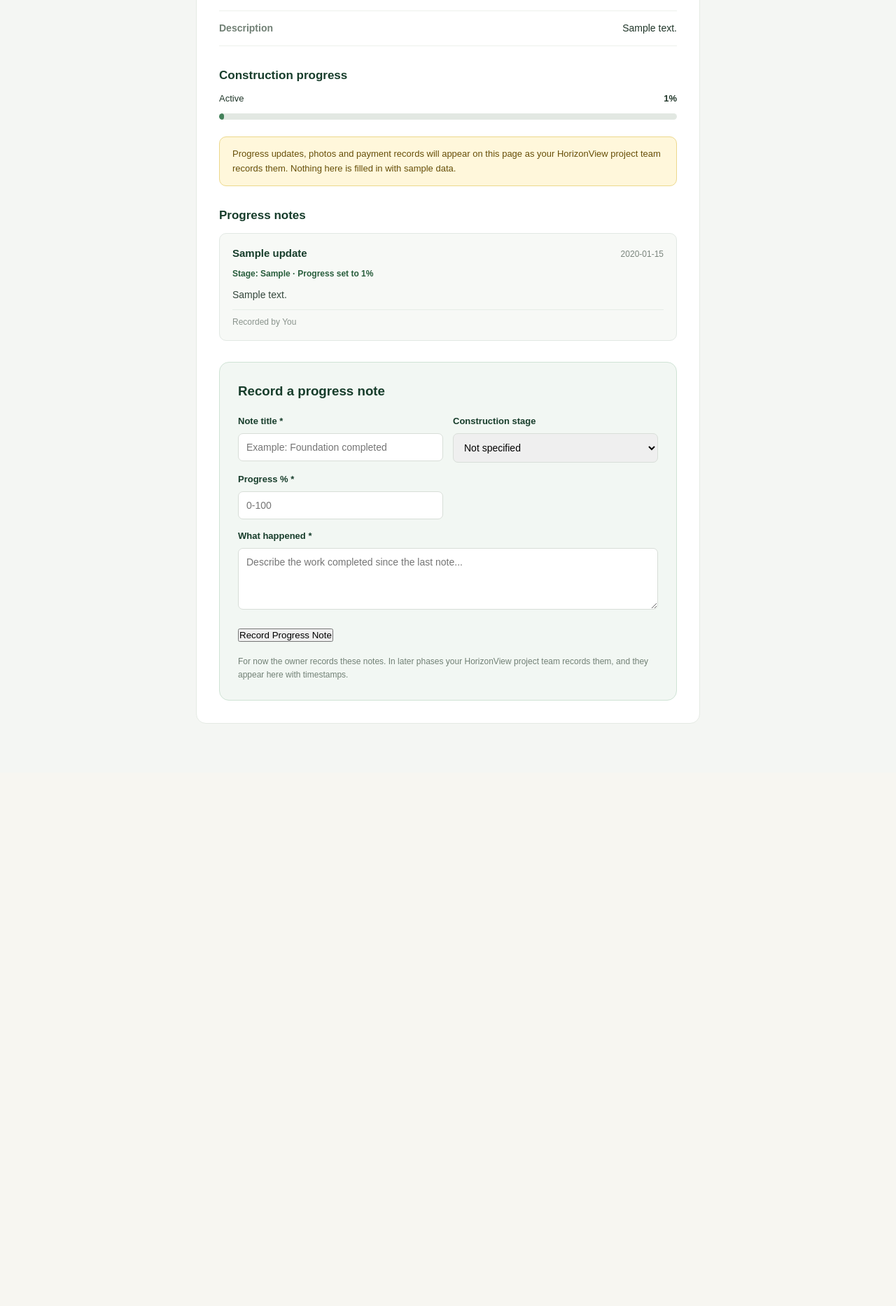
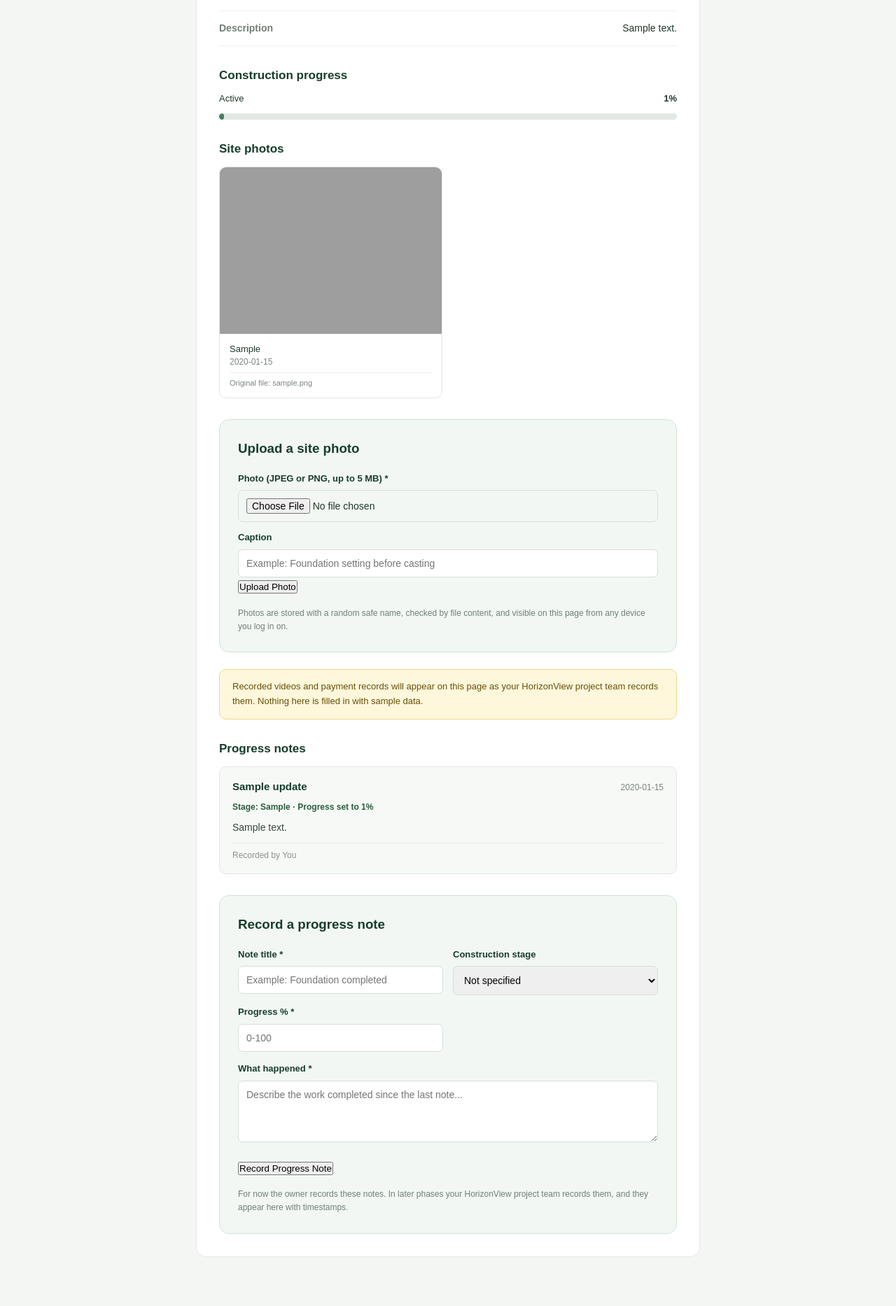
Before and after one commit to codersdream1-blip/Horizonview, a FastAPI app: page /projects/1 in a window 1280 px wide. Shown: the part 600-2466 px from the top of the page at 70% size. Before the commit the page ends 1634 px from the top, so only its background shows below. Run offline with FastAPI, Linux system fonts and the light colour scheme; the visitor is signed in with stand-in values (Sample User, id 1); tables that the repository leaves empty hold one stand-in row (values such as "Sample post"); grey boxes are pictures that could not be loaded.

Commit message:
Add owner-only site photo uploads with content checking
- project_photos table; files stored on disk under gitignored uploads/
- POST /api/projects/{id}/photos (multipart), owner-only, 5 MB cap
- File type detected by magic bytes, never the browser's declared type
- Random safe filenames; original names never touch the filesystem
- GET /api/photos/{id} serves uploads to the owner only (anon 401, other 404)
- Detail page: photo grid with captions/dates plus an upload form
- 42 passing tests

```diff
--- a/db.py
+++ b/db.py
@@ -49,6 +49,19 @@ CREATE TABLE IF NOT EXISTS project_updates (
     body TEXT NOT NULL,
     stage TEXT,
     progress_percent INTEGER NOT NULL DEFAULT 0,
+    created_at TEXT NOT NULL
+);
+
+-- Uploaded site photos. Files themselves live on disk under
+-- uploads/ (never commit binary media or the temp webroot).
+CREATE TABLE IF NOT EXISTS project_photos (
+    id INTEGER PRIMARY KEY AUTOINCREMENT,
+    project_id INTEGER NOT NULL REFERENCES projects(id),
+    uploader_id INTEGER NOT NULL REFERENCES users(id),
+    original_filename TEXT NOT NULL,
+    stored_path TEXT NOT NULL,
+    extension TEXT NOT NULL,
+    caption TEXT,
     created_at TEXT NOT NULL
 );
 """
@@ -165,3 +178,41 @@ def get_updates_for_project(project_id: int) -> list[dict]:
             (project_id,),
         ).fetchall()
         return [dict(row) for row in rows]
+
+
+def create_photo(
+    project_id: int,
+    uploader_id: int,
+    original_filename: str,
+    stored_path: str,
+    extension: str,
+    caption: str | None,
+) -> int:
+    now = datetime.now(timezone.utc).isoformat()
+    with get_connection() as conn:
+        cursor = conn.execute(
+            "INSERT INTO project_photos (project_id, uploader_id, "
+            "original_filename, stored_path, extension, caption, created_at) "
+            "VALUES (?, ?, ?, ?, ?, ?, ?)",
+            (project_id, uploader_id, original_filename, stored_path,
+             extension, caption, now),
+        )
+        return cursor.lastrowid
+
+
+def get_photos_for_project(project_id: int) -> list[dict]:
+    with get_connection() as conn:
+        rows = conn.execute(
+            "SELECT * FROM project_photos WHERE project_id = ? "
+            "ORDER BY created_at DESC, id DESC",
+            (project_id,),
+        ).fetchall()
+        return [dict(row) for row in rows]
+
+
+def get_photo_by_id(photo_id: int) -> dict | None:
+    with get_connection() as conn:
+        row = conn.execute(
+            "SELECT * FROM project_photos WHERE id = ?", (photo_id,)
+        ).fetchone()
+        return dict(row) if row else None
--- a/main.py
+++ b/main.py
@@ -161,10 +161,20 @@ def project_detail(project_id: int, request: Request):
         for u in db.get_updates_for_project(project_id)
     ]
 
+    photos = [
+        projects.display_photo(p)
+        for p in db.get_photos_for_project(project_id)
+    ]
+
     return templates.TemplateResponse(
         request=request,
         name="project_detail.html",
-        context={"project": shown, "updates": updates, "stages": projects.STAGES},
+        context={
+            "project": shown,
+            "updates": updates,
+            "photos": photos,
+            "stages": projects.STAGES,
+        },
     )
 
 
--- a/templates/project_detail.html
+++ b/templates/project_detail.html
@@ -238,8 +238,56 @@
             line-height: 1.6;
         }
 
+        .photo-grid {
+            display: grid;
+            grid-template-columns: repeat(2, minmax(0, 1fr));
+            gap: 16px;
+            margin-top: 12px;
+        }
+
+        .photo-card {
+            background: white;
+            border: 1px solid #e2e8e3;
+            border-radius: 10px;
+            overflow: hidden;
+            margin: 0;
+        }
+
+        .photo-card img {
+            width: 100%;
+            aspect-ratio: 4 / 3;
+            object-fit: cover;
+            display: block;
+            background: #e7eee8;
+        }
+
+        .photo-card figcaption {
+            padding: 12px 14px;
+            font-size: 13px;
+            color: #203629;
+            line-height: 1.5;
+        }
+
+        .photo-card figcaption span {
+            display: block;
+            color: #7b867e;
+            font-size: 12px;
+        }
+
+        .photo-card .photo-meta {
+            border-top: 1px solid #edf0ec;
+            margin-top: 6px;
+            padding-top: 6px;
+            word-break: break-all;
+            font-size: 11px;
+        }
+
         @media (max-width: 620px) {
             .add-update-box .grid-2 {
+                grid-template-columns: 1fr;
+            }
+
+            .photo-grid {
                 grid-template-columns: 1fr;
             }
 
@@ -318,9 +366,52 @@
                 </div>
             </div>
 
+            <h2 class="progress-heading">Site photos</h2>
+
+            {% if photos %}
+            <section class="photo-grid">
+                {% for p in photos %}
+                <figure class="photo-card">
+                    <img src="{{ p.api_url }}" alt="{{ p.caption or 'Site photo' }}" loading="lazy">
+                    <figcaption>
+                        {{ p.caption or "Site photo" }}
+                        <span>{{ p.created_display }}</span>
+                        <span class="photo-meta">Original file: {{ p.original_filename }}</span>
+                    </figcaption>
+                </figure>
+                {% endfor %}
+            </section>
+            {% else %}
+            <p class="update-empty">No site photos yet.</p>
+            {% endif %}
+
+            <section class="add-update-box">
+                <h3>Upload a site photo</h3>
+
+                <form id="photoUploadForm">
+                    <label for="photoFile">Photo (JPEG or PNG, up to 5 MB) *</label>
+                    <input type="file" id="photoFile"
+                           accept="image/jpeg,image/png"
+                           required>
+
+                    <label for="photoCaption" style="margin-top: 12px;">Caption</label>
+                    <input type="text" id="photoCaption" maxlength="200"
+                           placeholder="Example: Foundation setting before casting">
+
+                    <button type="submit" class="project-submit">Upload Photo</button>
+                    <p id="photoMessage" class="form-msg" role="status" aria-live="polite"></p>
+                </form>
+
+                <p class="note-explain">
+                    Photos are stored with a random safe name, checked by
+                    file content, and visible on this page from any device
+                    you log in on.
+                </p>
+            </section>
+
             <div class="pending-note">
-                Progress updates, photos and payment records will appear
-                on this page as your HorizonView project team records them.
+                Recorded videos and payment records will appear on this
+                page as your HorizonView project team records them.
                 Nothing here is filled in with sample data.
             </div>
 
@@ -450,6 +541,64 @@
                 updateButton.disabled = false;
             }
         });
+
+        const photoForm = document.getElementById("photoUploadForm");
+        const photoMessage = document.getElementById("photoMessage");
+        const photoButton = photoForm.querySelector("button[type=submit]");
+
+        photoForm.addEventListener("submit", async function (event) {
+            event.preventDefault();
+
+            const fileInput = document.getElementById("photoFile");
+            if (!fileInput.files || fileInput.files.length === 0) {
+                photoMessage.textContent = "Choose a photo file first.";
+                return;
+            }
+            if (fileInput.files[0].size > 5 * 1024 * 1024) {
+                photoMessage.textContent =
+                    "That file is larger than 5 MB. Choose a smaller photo.";
+                return;
+            }
+
+            photoButton.disabled = true;
+            photoMessage.textContent = "Uploading...";
+
+            const projectId = window.location.pathname.split("/")[2];
+            const formData = new FormData();
+            formData.append("photo", fileInput.files[0]);
+            formData.append("caption",
+                document.getElementById("photoCaption").value);
+
+            try {
+                // No Content-Type header set by hand: the browser adds the
+                // multipart boundary itself when we send a FormData.
+                const response = await fetch(`/api/projects/${projectId}/photos`, {
+                    method: "POST",
+                    body: formData
+                });
+
+                if (response.status === 401) {
+                    window.location.href = "/login.html";
+                    return;
+                }
+
+                let data = null;
+                try { data = await response.json(); } catch (e) { data = null; }
+
+                if (response.ok) {
+                    window.location.reload();
+                    return;
+                }
+
+                photoMessage.textContent = (data && data.message) ||
+                    "Upload failed. Please try again.";
+            } catch (networkError) {
+                photoMessage.textContent =
+                    "Could not reach the HorizonView server. Make sure it is running.";
+            } finally {
+                photoButton.disabled = false;
+            }
+        });
     </script>
 
 </body>
```
Also changed, not shown: projects.py (+130 -2 lines), tests/test_projects.py (+138 -0 lines).
